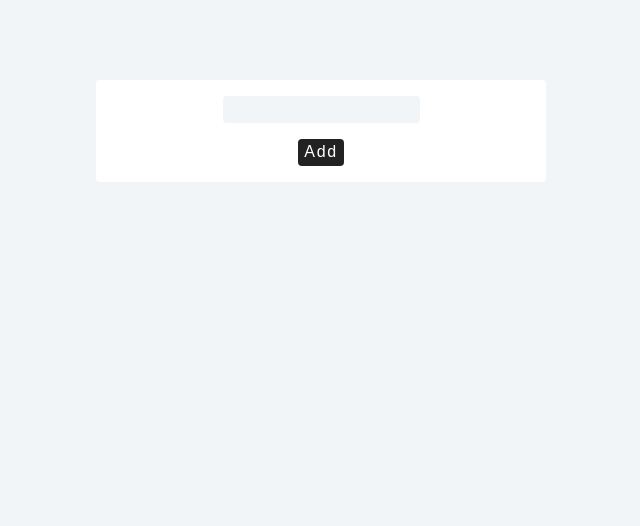
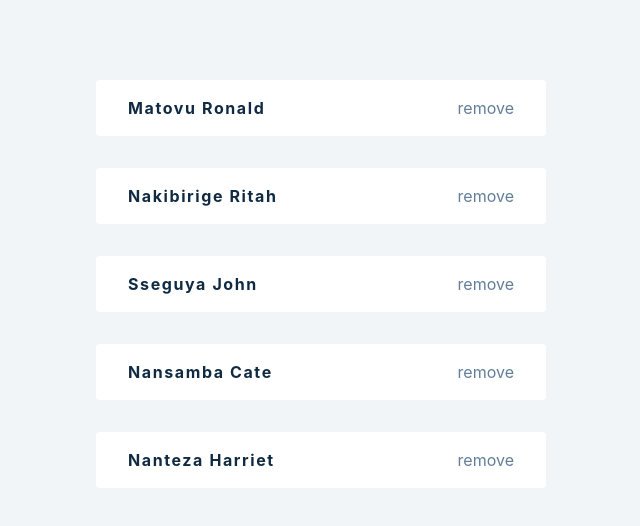
Before and after one commit to matovu-ronald/react-advanced-2021, a React (Create React App) app: page / in a window 1280 px wide. Shown: the top 526 px of the page, without its empty margins (319-959 px from the left). Built offline with nearby package versions, Linux system fonts and the light colour scheme.

Commit message:
Prop drilling example

```diff
--- a/src/App.js
+++ b/src/App.js
@@ -13,6 +13,7 @@ import ControlledInputsExample from "./components/forms/ControlledInputsExample"
 import MultipleInputs from "./components/forms/MultipleInputs";
 import UncontrolledInputs from "./components/useRef/UncontrolledInputs";
 import Index from "./components/useReducer/Index";
+import PropDrillingExample from "./components/propDrilling/PropDrillingExample";
 
 function App() {
   return (
@@ -35,7 +36,9 @@ function App() {
       {/* –––––– useRef –––––– */}
       {/* <UncontrolledInputs /> */}
       {/* –––––– useReducer –––––– */}
-      <Index />
+      {/* <Index /> */}
+      {/* –––––– propDilling –––––– */}
+      <PropDrillingExample />
     </div>
   );
 }
--- /dev/null
+++ b/src/components/propDrilling/PropDrillingExample.js
@@ -0,0 +1,39 @@
+import React, { useState } from "react";
+import { data } from "../../data";
+
+const PropDrillingExample = () => {
+  const [people, setPeople] = useState(data);
+
+  const removeItem = (id) => {
+    setPeople((people) => {
+      return people.filter((person) => person.id !== id);
+    });
+  };
+
+  return <Persons people={people} removeItem={removeItem} />;
+};
+
+const Persons = ({ people, removeItem }) => {
+  return (
+    <React.Fragment>
+      <ul>
+        {people.map((person) => (
+          <Person key={person.id} {...person} removeItem={removeItem} />
+        ))}
+      </ul>
+    </React.Fragment>
+  );
+};
+
+const Person = ({ id, name, removeItem }) => {
+  return (
+    <React.Fragment>
+      <li className="item">
+        <h4>{name}</h4>
+        <p onClick={() => removeItem(id)}>remove</p>
+      </li>
+    </React.Fragment>
+  );
+};
+
+export default PropDrillingExample;
```
